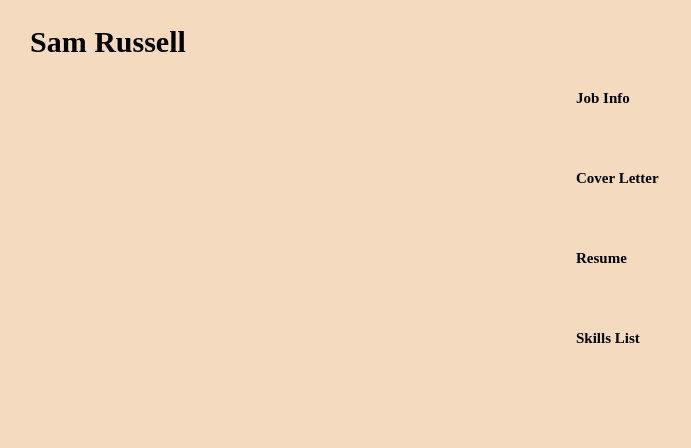
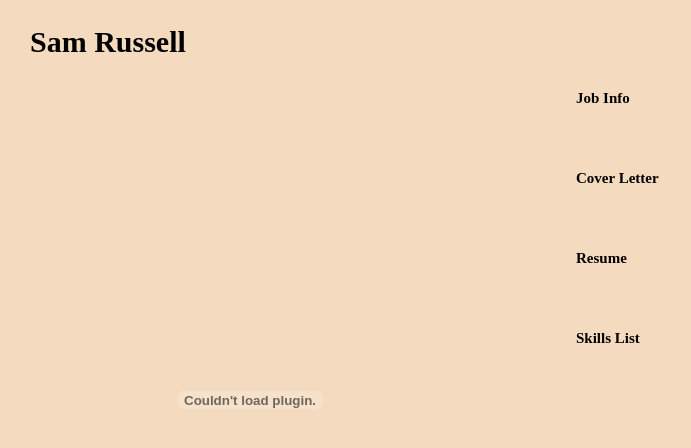
Before and after one commit to metacryst/samrussell, a React (Create React App) app: page / in a window 1280 px wide. Both pictures are taken after a click on the element "Application Materials". Shown: the top 448 px of the page, without its empty margins (0-691 px from the left). Built offline with nearby package versions, Linux system fonts and the light colour scheme.

Commit message:
embed test

```diff
--- a/src/App.js
+++ b/src/App.js
@@ -492,6 +492,13 @@ function App() {
                   window.open(JobInfo, "_blank")
                 }}>Job Info</h1>
 
+                <embed
+                  src={JobInfo}
+                  type="application/pdf"
+                  height={800}
+                  width={500}
+                />
+
                 <h1 className="CoverLetter" onClick={() => {
                   window.open(CoverLetter, "_blank")
                 }}>Cover Letter</h1>
```
Also changed, not shown: 1 other file (tests, documents, lock files or other folders).
